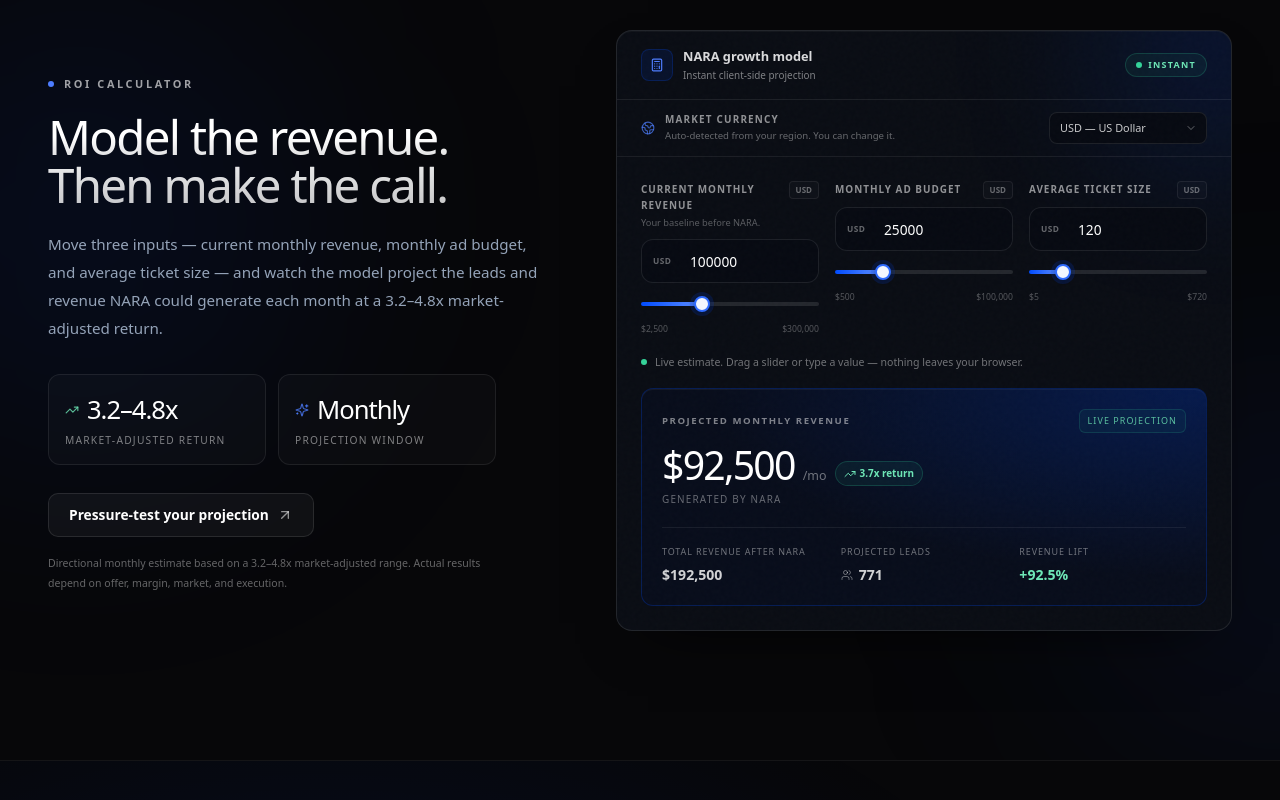
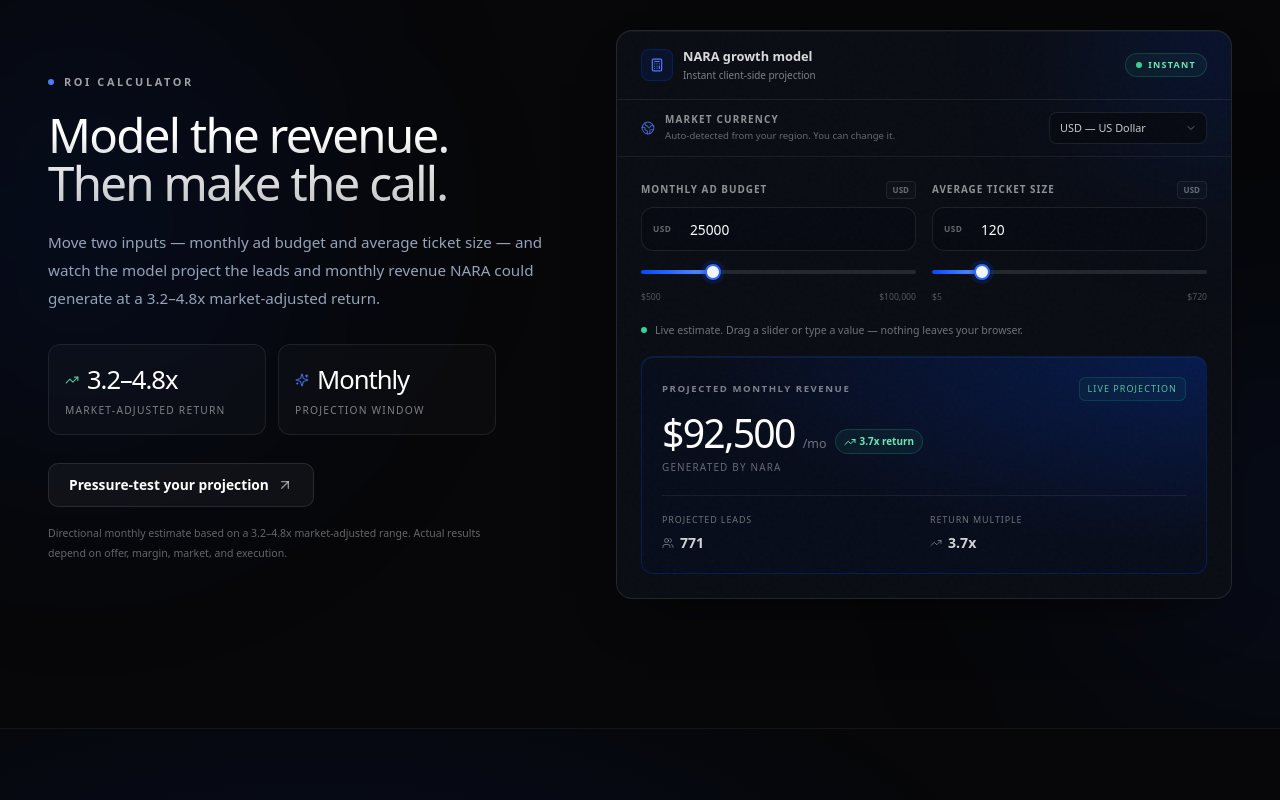
Before and after one commit to engAbdelrahman8788/nara-agency, a Next.js app: page / in a window 1280 px wide. Shown: the part 5819-6619 px from the top of the page. Built offline with nearby package versions, Linux system fonts and the light colour scheme.

Commit message:
Simplify ROI calculator to budget and ticket inputs

```diff
--- a/components/site/roi-calculator.tsx
+++ b/components/site/roi-calculator.tsx
@@ -32,15 +32,12 @@
 import { cn } from "@/lib/utils";
 
 type Projection = {
-  generatedRevenue: number;
-  totalRevenue: number;
+  projectedRevenue: number;
   roiMultiplier: number;
   projectedLeads: number;
-  liftPercent: number;
 };
 
 type TouchedFields = {
-  revenue: boolean;
   budget: boolean;
   ticket: boolean;
 };
@@ -51,32 +48,18 @@
   return Number.isFinite(parsed) && parsed > 0 ? parsed : null;
 }
 
-function defaultRevenueFor(config: CurrencyConfig): number {
-  return config.defaultBudget * 4;
-}
-
-function defaultRevenueStep(config: CurrencyConfig): number {
-  return config.budgetStep * 5;
-}
-
 function buildProjection(
-  revenue: number,
   budget: number,
   ticket: number,
   roiMultiplier: number,
 ): Projection | null {
-  const rawGenerated = budget * roiMultiplier;
-  if (!Number.isFinite(rawGenerated) || rawGenerated <= 0) return null;
-
-  const round = (value: number) =>
-    Math.round((value + Number.EPSILON) * 100) / 100;
+  const rawRevenue = budget * roiMultiplier;
+  if (!Number.isFinite(rawRevenue) || rawRevenue <= 0) return null;
 
   return {
-    generatedRevenue: round(rawGenerated),
-    totalRevenue: round(revenue + rawGenerated),
+    projectedRevenue: Math.round((rawRevenue + Number.EPSILON) * 100) / 100,
     roiMultiplier,
-    projectedLeads: Math.max(0, Math.round(rawGenerated / ticket)),
-    liftPercent: (rawGenerated / revenue) * 100,
+    projectedLeads: Math.max(0, Math.round(rawRevenue / ticket)),
   };
 }
 
@@ -189,13 +172,9 @@
   const copy = t.roi;
   const roi = content.roi;
   const [currencyCode, setCurrencyCode] = useState<CurrencyCode>("USD");
-  const [revenue, setRevenue] = useState(
-    String(defaultRevenueFor(currencies.USD)),
-  );
   const [budget, setBudget] = useState(String(currencies.USD.defaultBudget));
   const [ticket, setTicket] = useState(String(currencies.USD.defaultItemValue));
   const [touched, setTouched] = useState<TouchedFields>({
-    revenue: false,
     budget: false,
     ticket: false,
   });
@@ -233,7 +212,6 @@
       const detected = detectCurrency();
       const next = configs[detected];
       setCurrencyCode(detected);
-      setRevenue(String(defaultRevenueFor(next)));
       setBudget(String(next.defaultBudget));
       setTicket(String(next.defaultItemValue));
       return;
@@ -246,11 +224,6 @@
     const next = configs[currencyCode];
     const last = previous[currencyCode];
 
-    setRevenue((current) =>
-      current.trim() === String(defaultRevenueFor(last))
-        ? String(defaultRevenueFor(next))
-        : current,
-    );
     setBudget((current) =>
       current.trim() === String(last.defaultBudget)
         ? String(next.defaultBudget)
@@ -263,16 +236,9 @@
     );
   }, [configs, currencyCode, ready]);
 
-  const revenueNumber = parsePositiveInput(revenue);
   const budgetNumber = parsePositiveInput(budget);
   const ticketNumber = parsePositiveInput(ticket);
 
-  const revenueError =
-    revenue.trim() === ""
-      ? copy.revenueRequired
-      : revenueNumber === null
-        ? copy.revenuePositive
-        : undefined;
   const budgetError =
     budget.trim() === ""
       ? copy.budgetRequired
@@ -295,14 +261,10 @@
         })
       : null;
   const projection =
-    revenueNumber !== null &&
-    budgetNumber !== null &&
-    ticketNumber !== null &&
-    roiMultiplier !== null
-      ? buildProjection(revenueNumber, budgetNumber, ticketNumber, roiMultiplier)
+    budgetNumber !== null && ticketNumber !== null && roiMultiplier !== null
+      ? buildProjection(budgetNumber, ticketNumber, roiMultiplier)
       : null;
 
-  const showRevenueError = touched.revenue ? revenueError : undefined;
   const showBudgetError = touched.budget ? budgetError : undefined;
   const showTicketError = touched.ticket ? ticketError : undefined;
   const minLabel = roi.minMultiplier.toFixed(1);
@@ -317,12 +279,6 @@
     max: maxLabel,
   });
 
-  const revenueStep = defaultRevenueStep(config);
-  const revenueMax = Math.ceil(
-    (Math.max(revenueStep * 20, (revenueNumber ?? defaultRevenueFor(config)) * 3) +
-      Number.EPSILON) /
-      revenueStep,
-  ) * revenueStep;
   const budgetMax = Math.ceil(
     (Math.max(
       config.budgetStep * 10,
@@ -340,14 +296,6 @@
       config.itemStep,
   ) * config.itemStep;
 
-  const liftLabel =
-    projection !== null
-      ? `+${new Intl.NumberFormat(
-          language === "ar" ? "ar-EG-u-nu-latn" : "en-US",
-          { maximumFractionDigits: 1 },
-        ).format(projection.liftPercent)}%`
-      : "";
-
   const handleCurrencyChange = (event: React.ChangeEvent<HTMLSelectElement>) => {
     const nextCode = event.target.value as CurrencyCode;
     if (nextCode === currencyCode) return;
@@ -355,7 +303,6 @@
     const previous = configs[currencyCode];
     const next = configs[nextCode];
     const isPristine =
-      revenue.trim() === String(defaultRevenueFor(previous)) &&
       budget.trim() === String(previous.defaultBudget) &&
       ticket.trim() === String(previous.defaultItemValue);
 
@@ -367,22 +314,13 @@
           : fallback;
 
     setCurrencyCode(nextCode);
-    setRevenue(
-      String(
-        convert(
-          revenueNumber,
-          defaultRevenueStep(next),
-          defaultRevenueFor(next),
-        ),
-      ),
-    );
     setBudget(
       String(convert(budgetNumber, next.budgetStep, next.defaultBudget)),
     );
     setTicket(
       String(convert(ticketNumber, next.itemStep, next.defaultItemValue)),
     );
-    setTouched({ revenue: false, budget: false, ticket: false });
+    setTouched({ budget: false, ticket: false });
     storeCurrency(nextCode);
   };
 
@@ -502,31 +440,12 @@
               <form
                 onSubmit={(event) => {
                   event.preventDefault();
-                  setTouched({ revenue: true, budget: true, ticket: true });
+                  setTouched({ budget: true, ticket: true });
                 }}
                 noValidate
                 className="relative px-5 pb-4 pt-5 sm:px-6 sm:pt-6"
               >
-                <div className="grid gap-5 sm:grid-cols-3 sm:gap-4">
-                  <SliderField
-                    id={`${uid}-revenue`}
-                    label={copy.revenueLabel}
-                    hint={copy.revenueHint}
-                    currency={currencyCode}
-                    language={language}
-                    value={revenue}
-                    placeholder={String(defaultRevenueFor(config))}
-                    error={showRevenueError}
-                    min={revenueStep}
-                    max={revenueMax}
-                    step={revenueStep}
-                    onChange={(value) =>
-                      setRevenue(value.trim() === "" ? "" : value)
-                    }
-                    onBlur={() =>
-                      setTouched((current) => ({ ...current, revenue: true }))
-                    }
-                  />
+                <div className="grid gap-5 sm:grid-cols-2 sm:gap-4">
                   <SliderField
                     id={`${uid}-budget`}
                     label={copy.budgetLabel}
@@ -592,12 +511,12 @@
 
                     {projection ? (
                       <div
-                        key={`${currencyCode}-${projection.generatedRevenue}-${projection.projectedLeads}-${projection.totalRevenue}`}
+                        key={`${currencyCode}-${projection.projectedRevenue}-${projection.projectedLeads}`}
                         className="animate-fade-up"
                       >
                         <div className="mt-3 flex flex-wrap items-baseline gap-x-2 gap-y-1">
                           <p className="max-w-full break-words font-display text-[2rem] font-medium leading-none tracking-[-0.045em] tabular-nums text-white sm:text-[2.45rem]">
-                            {formatCurrency(projection.generatedRevenue, currencyCode, language)}
+                            {formatCurrency(projection.projectedRevenue, currencyCode, language)}
                           </p>
                           <span className="text-[0.78rem] font-medium text-white/42">
                             {copy.perMonth}
@@ -611,15 +530,7 @@
                           {copy.generatedLabel}
                         </p>
 
-                        <dl className="mt-5 grid grid-cols-3 gap-3 border-t border-white/[0.07] pt-4">
-                          <div className="min-w-0">
-                            <dt className="text-[0.56rem] uppercase leading-4 tracking-[0.1em] text-white/42">
-                              {copy.netRevenue}
-                            </dt>
-                            <dd className="mt-1 truncate text-[0.88rem] font-semibold tabular-nums text-white/82">
-                              {formatCurrency(projection.totalRevenue, currencyCode, language)}
-                            </dd>
-                          </div>
+                        <dl className="mt-5 grid grid-cols-2 gap-3 border-t border-white/[0.07] pt-4">
                           <div className="min-w-0">
                             <dt className="text-[0.56rem] uppercase leading-4 tracking-[0.1em] text-white/42">
                               {copy.projectedLeads}
@@ -631,10 +542,11 @@
                           </div>
                           <div className="min-w-0">
                             <dt className="text-[0.56rem] uppercase leading-4 tracking-[0.1em] text-white/42">
-                              {copy.liftLabel}
+                              {copy.returnMultiple}
                             </dt>
-                            <dd className="mt-1 truncate text-[0.88rem] font-semibold tabular-nums text-emerald-300">
-                              {liftLabel}
+                            <dd className="mt-1 flex items-center gap-1.5 text-[0.88rem] font-semibold tabular-nums text-white/82">
+                              <TrendingUp className="h-3 w-3 shrink-0 text-white/38" />
+                              {projection.roiMultiplier.toFixed(1)}x
                             </dd>
                           </div>
                         </dl>
--- a/lib/i18n/translations.ts
+++ b/lib/i18n/translations.ts
@@ -674,7 +674,7 @@
     titleLine1: "Model the revenue.",
     titleLine2: "Then make the call.",
     description:
-      "Move three inputs — current monthly revenue, monthly ad budget, and average ticket size — and watch the model project the leads and revenue NARA could generate each month at a {min}–{max}x market-adjusted return.",
+      "Move two inputs — monthly ad budget and average ticket size — and watch the model project the leads and monthly revenue NARA could generate at a {min}–{max}x market-adjusted return.",
     returnRangeValue: "{min}–{max}x",
     blendedReturn: "Market-adjusted return",
     projectionWindow: "Projection window",
@@ -693,11 +693,8 @@
       SAR: "SAR — Saudi Riyal",
       AED: "AED — UAE Dirham",
     },
-    revenueLabel: "Current monthly revenue",
-    revenueHint: "Your baseline before NARA.",
     budgetLabel: "Monthly ad budget",
     itemValueLabel: "Average ticket size",
-    revenuePlaceholder: "100000",
     budgetPlaceholder: "25000",
     itemValuePlaceholder: "120",
     liveNote:
@@ -705,17 +702,13 @@
     resultLabel: "Projected monthly revenue",
     resultChip: "Live projection",
     generatedLabel: "Generated by NARA",
-    netRevenue: "Total revenue after NARA",
     projectedLeads: "Projected leads",
     returnMultiple: "Return multiple",
     returnSuffix: "return",
-    liftLabel: "Revenue lift",
     perMonth: "/mo",
     awaiting: "Awaiting valid inputs",
     awaitingText:
-      "Add positive revenue, budget, and ticket size to see your monthly projection.",
-    revenueRequired: "Enter your current monthly revenue.",
-    revenuePositive: "Enter revenue greater than 0.",
+      "Add a positive monthly ad budget and ticket size to see your monthly projection.",
     budgetRequired: "Enter your monthly ad budget.",
     budgetPositive: "Enter a budget greater than 0.",
     itemRequired: "Enter your average ticket size.",
@@ -1472,7 +1465,7 @@
     titleLine1: "شكّل الإيراد.",
     titleLine2: "ثم اتخذ القرار.",
     description:
-      "حرّك ثلاثة مدخلات — الإيراد الشهري الحالي، ميزانية الإعلان الشهرية، ومتوسط قيمة الطلب — وشاهد النموذج يتوقع العملاء والإيراد الذي قد تحققه NARA شهريًا بعائد معدّل حسب السوق بين {min}x و{max}x.",
+      "حرّك مدخلين — ميزانية الإعلان الشهرية ومتوسط قيمة الطلب — وشاهد النموذج يتوقع العملاء والإيراد الشهري الذي قد تحققه NARA بعائد معدّل حسب السوق بين {min}x و{max}x.",
     returnRangeValue: "{min}–{max}x",
     blendedReturn: "عائد معدّل حسب السوق",
     projectionWindow: "نافذة التوقع",
@@ -1491,28 +1484,21 @@
       SAR: "SAR — الريال السعودي",
       AED: "AED — الدرهم الإماراتي",
     },
-    revenueLabel: "الإيراد الشهري الحالي",
-    revenueHint: "خط أساسك قبل NARA.",
     budgetLabel: "ميزانية الإعلان الشهرية",
     itemValueLabel: "متوسط قيمة الطلب",
-    revenuePlaceholder: "600000",
     budgetPlaceholder: "150000",
     itemValuePlaceholder: "1500",
     liveNote: "تقدير مباشر. حرّك الشريط أو اكتب قيمة — لا شيء يغادر متصفحك.",
     resultLabel: "الإيراد الشهري المتوقع",
     resultChip: "توقع مباشر",
     generatedLabel: "تحققه NARA",
-    netRevenue: "إجمالي الإيراد بعد NARA",
     projectedLeads: "العملاء المتوقعون",
     returnMultiple: "مضاعف العائد",
     returnSuffix: "عائد",
-    liftLabel: "نمو الإيراد",
     perMonth: "/شهريًا",
     awaiting: "بانتظار مدخلات صحيحة",
     awaitingText:
-      "أضف إيرادًا وميزانية وقيمة طلب أكبر من صفر لعرض توقعك الشهري.",
-    revenueRequired: "أدخل إيرادك الشهري الحالي.",
-    revenuePositive: "أدخل إيرادًا أكبر من 0.",
+      "أضف ميزانية إعلان شهرية وقيمة طلب أكبر من صفر لعرض توقعك الشهري.",
     budgetRequired: "أدخل ميزانية الإعلان الشهرية.",
     budgetPositive: "أدخل ميزانية أكبر من 0.",
     itemRequired: "أدخل متوسط قيمة الطلب.",
```
Also changed, not shown: 1 other file (tests, documents, lock files or other folders).
